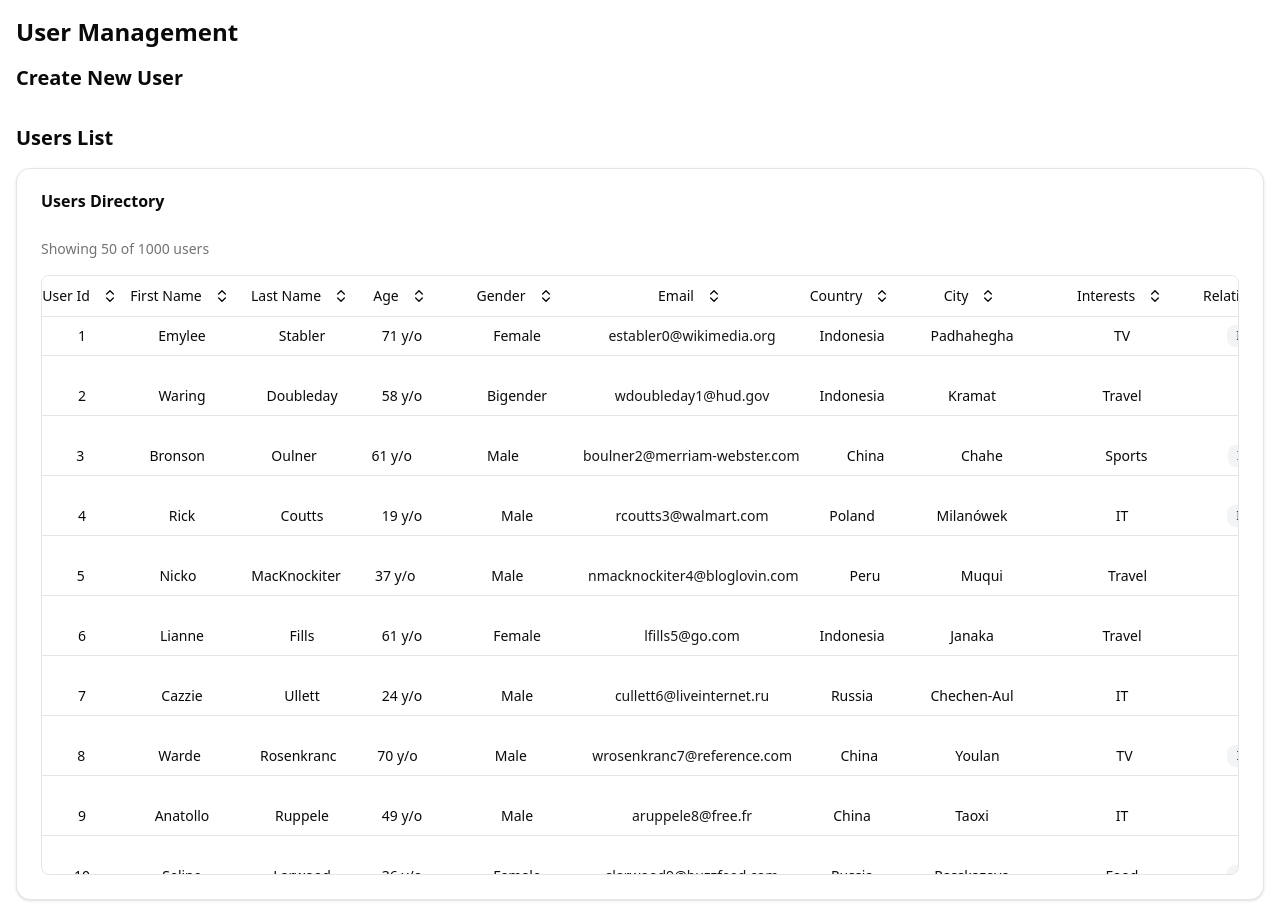
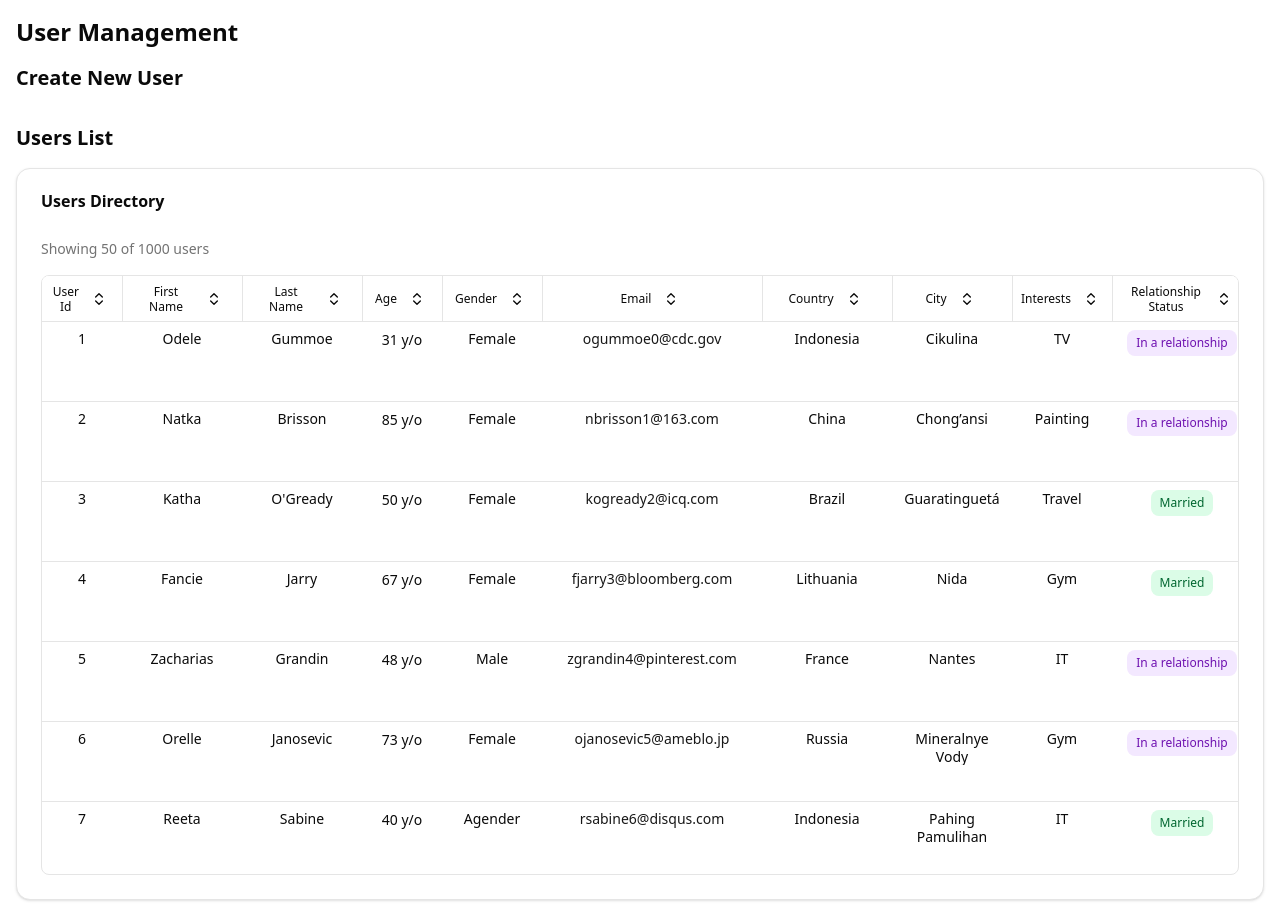
Before and after one commit to rawkward/dynamic-table-react, a React (Vite) app: page / in a window 1280 px wide. Built offline with nearby package versions, Linux system fonts and the light colour scheme; data requests are answered from the project's data file.

Commit message:
fixed table cols alignment

```diff
--- a/src/app/App.tsx
+++ b/src/app/App.tsx
@@ -2,7 +2,7 @@ import { DynamicTable } from "@/widgets/dynamic-table/DynamicTable.tsx";
 
 export default function App() {
   return (
-    <div className="container mx-auto p-4">
+    <div className="container mx-auto p-4 max-w-fit">
       <h1 className="text-2xl font-bold mb-4">User Management</h1>
 
       <div className="mb-8">
--- a/src/shared/api/users.ts
+++ b/src/shared/api/users.ts
@@ -18,7 +18,7 @@ export const fetchUsers = async (
   size: number,
   sorting: SortingState,
 ): Promise<UsersResponse> => {
-  const response = await api.get("/usersMedium", {
+  const response = await api.get("/usersLong", {
     params: {
       _start: start,
       _limit: size,
--- a/src/shared/ui/components/Table/table.tsx
+++ b/src/shared/ui/components/Table/table.tsx
@@ -3,13 +3,13 @@ import { cn } from "@/shared/lib/utils.ts";
 
 function Table({ className, ...props }: React.ComponentProps<"table">) {
   return (
-    <div
-      data-slot="table-container"
-      className="relative w-full text-center"
-    >
+    <div data-slot="table-container" className="relative w-full text-center">
       <table
         data-slot="table"
-        className={cn("w-full caption-bottom text-sm table-fixed border-collapse", className)}
+        className={cn(
+          "w-full caption-bottom text-sm border-collapse",
+          className,
+        )}
         {...props}
       />
     </div>
@@ -67,7 +67,7 @@ function TableHead({ className, ...props }: React.ComponentProps<"th">) {
     <th
       data-slot="table-head"
       className={cn(
-        "text-foreground h-10 px-2 text-center align-middle font-medium whitespace-nowrap [&:has([role=checkbox])]:pr-0 [&>[role=checkbox]]:translate-y-[2px]",
+        "text-foreground h-10 px-2 text-center align-middle font-medium [&:has([role=checkbox])]:pr-0 [&>[role=checkbox]]:translate-y-[2px]",
         className,
       )}
       {...props}
@@ -80,7 +80,7 @@ function TableCell({ className, ...props }: React.ComponentProps<"td">) {
     <td
       data-slot="table-cell"
       className={cn(
-        "p-2 text-center align-middle whitespace-nowrap [&:has([role=checkbox])]:pr-0 [&>[role=checkbox]]:translate-y-[2px]",
+        "p-2 text-center align-middle [&:has([role=checkbox])]:pr-0 [&>[role=checkbox]]:translate-y-[2px]",
         className,
       )}
       {...props}
--- a/src/widgets/dynamic-table/TableVirtualizer.tsx
+++ b/src/widgets/dynamic-table/TableVirtualizer.tsx
@@ -44,7 +44,7 @@ export const TableVirtualizer = ({
   const rowVirtualizer = useVirtualizer({
     count: rows.length,
     getScrollElement: () => tableContainerRef.current,
-    estimateSize: () => 60,
+    estimateSize: () => 80,
     overscan: 10,
   });
 
@@ -67,6 +67,10 @@ export const TableVirtualizer = ({
     );
   }
 
+  const totalTableWidth = table.getAllColumns().reduce((acc, column) => {
+    return acc + (column.getSize() || 150);
+  }, 0);
+
   return (
     <div className="space-y-4">
       <div className="flex items-center justify-between text-sm text-muted-foreground">
@@ -85,43 +89,53 @@ export const TableVirtualizer = ({
         ref={tableContainerRef}
         className="h-[600px] overflow-auto border rounded-md"
       >
-        <ShadcnTable className="w-full table-fixed">
-          <TableHeader className="top-0 bg-background">
+        <ShadcnTable
+          className="table-fixed border-collapse"
+          style={{
+            width: `${totalTableWidth}px`,
+            minWidth: `${totalTableWidth}px`,
+          }}
+        >
+          <TableHeader className="sticky top-0 z-10 bg-background">
             {table.getHeaderGroups().map((headerGroup) => (
               <TableRow key={headerGroup.id}>
                 {headerGroup.headers.map((header) => (
                   <TableHead
                     key={header.id}
-                    className="sticky top-0 z-10 bg-background"
+                    className="sticky top-0 z-10 bg-background border-r border-border"
                     style={{
-                      width: header.getSize(),
+                      width: `${header.getSize()}px`,
+                      minWidth: `${header.getSize()}px`,
+                      maxWidth: `${header.getSize()}px`,
                     }}
                   >
                     {header.isPlaceholder ? null : (
                       <div
                         className={
                           header.column.getCanSort()
-                            ? "flex items-center justify-center gap-2 cursor-pointer select-none hover:text-foreground"
-                            : "flex items-center justify-center gap-2"
+                            ? "flex items-center justify-center gap-2 cursor-pointer select-none hover:text-foreground px-2"
+                            : "flex items-center justify-center gap-2 px-2"
                         }
                         onClick={header.column.getToggleSortingHandler()}
                       >
+                        <span className="text-xs font-medium text-center leading-tight">
                           {flexRender(
                             header.column.columnDef.header,
                             header.getContext(),
                           )}
+                        </span>
                         {header.column.getCanSort() && (
                           <Button
                             variant="ghost"
                             size="sm"
-                            className="h-6 w-6 p-0"
+                            className="h-6 w-6 p-0 flex-shrink-0"
                           >
                             {header.column.getIsSorted() === "desc" ? (
-                              <ChevronDown className="h-4 w-4" />
+                              <ChevronDown className="h-3 w-3" />
                             ) : header.column.getIsSorted() === "asc" ? (
-                              <ChevronUp className="h-4 w-4" />
+                              <ChevronUp className="h-3 w-3" />
                             ) : (
-                              <ChevronsUpDown className="h-4 w-4" />
+                              <ChevronsUpDown className="h-3 w-3" />
                             )}
                           </Button>
                         )}
@@ -143,22 +157,28 @@ export const TableVirtualizer = ({
               return (
                 <TableRow
                   key={row.id}
-                  className="absolute hover:bg-muted/50"
+                  className="absolute hover:bg-muted/50 border-b border-border"
                   style={{
                     transform: `translateY(${virtualRow.start}px)`,
+                    height: `${virtualRow.size}px`,
                   }}
                 >
                   {row.getVisibleCells().map((cell) => (
                     <TableCell
                       key={cell.id}
+                      className="p-2 align-top"
                       style={{
-                        width: cell.column.getSize(),
+                        width: `${cell.column.getSize()}px`,
+                        minWidth: `${cell.column.getSize()}px`,
+                        maxWidth: `${cell.column.getSize()}px`,
                       }}
                     >
+                      <div className="w-full h-full overflow-hidden">
                         {flexRender(
                           cell.column.columnDef.cell,
                           cell.getContext(),
                         )}
+                      </div>
                     </TableCell>
                   ))}
                 </TableRow>
--- a/src/widgets/dynamic-table/columns.tsx
+++ b/src/widgets/dynamic-table/columns.tsx
@@ -15,6 +15,8 @@ export const generateColumns = (
         header: formatHeader(key),
         size: getColumnWidth(key),
         enableSorting: true,
+        minSize: getColumnWidth(key),
+        maxSize: getColumnWidth(key),
         cell: ({ row }) => {
           const value = row.getValue(key);
           return formatCellValue(key, value as string | number | Date);
@@ -34,17 +36,18 @@ function getColumnWidth(key: string): number {
     user_id: 80,
     first_name: 120,
     last_name: 120,
-    email: 200,
+    email: 220,
     age: 80,
-    country: 120,
+    gender: 100,
+    country: 130,
     city: 120,
-    interests: 180,
+    interests: 100,
     relationship_status: 140,
-    education_level: 140,
-    job_title: 160,
+    education_level: 130,
+    job_title: 180,
     profile_created_date: 120,
     last_login_date: 120,
-    profile_picture_url: 60,
+    profile_picture_url: 80,
   };
 
   return widthMap[key] || 150;
@@ -62,13 +65,13 @@ function formatCellValue(
     try {
       const date = new Date(value);
       return (
-        <span className="text-sm">
+        <div className="text-sm leading-tight">
           {date.toLocaleDateString("en-US", {
             year: "numeric",
             month: "short",
             day: "numeric",
           })}
-        </span>
+        </div>
       );
     } catch {
       return <span className="text-muted-foreground">Invalid date</span>;
@@ -77,12 +80,15 @@ function formatCellValue(
 
   if (key === "email") {
     return (
+      <div className="text-sm leading-tight break-all">
         <a
           href={`mailto:${value}`}
-        className="text-primary hover:underline text-sm"
+          className="text-primary hover:underline"
+          title={String(value)}
         >
           {String(value)}
         </a>
+      </div>
     );
   }
 
@@ -94,24 +100,33 @@ function formatCellValue(
       divorced:
         "bg-yellow-100 text-yellow-800 dark:bg-yellow-900 dark:text-yellow-300",
       widowed: "bg-gray-100 text-gray-800 dark:bg-gray-900 dark:text-gray-300",
+      "in a relationship":
+        "bg-purple-100 text-purple-800 dark:bg-purple-900 dark:text-purple-300",
     };
 
     const colorClass =
       statusColors[String(value).toLowerCase()] || "bg-gray-100 text-gray-800";
 
     return (
-      <Badge variant="secondary" className={colorClass}>
+      <div className="flex justify-center">
+        <Badge
+          variant="secondary"
+          className={`${colorClass} text-xs px-2 py-1`}
+        >
           {String(value)}
         </Badge>
+      </div>
     );
   }
 
   if (key === "age") {
-    return <span className="font-medium">{String(value)} y/o</span>;
+    return <div className="font-medium text-sm">{String(value)} y/o</div>;
   }
 
   if (key === "profile_picture_url") {
-    return value ? (
+    return (
+      <div className="flex justify-center">
+        {value ? (
           <div className="w-8 h-8 rounded-full bg-primary/10 flex items-center justify-center">
             <span className="text-xs font-medium">IMG</span>
           </div>
@@ -119,17 +134,23 @@ function formatCellValue(
           <div className="w-8 h-8 rounded-full bg-muted flex items-center justify-center">
             <span className="text-xs text-muted-foreground">—</span>
           </div>
+        )}
+      </div>
     );
   }
 
   const stringValue = String(value);
-  if (stringValue.length > 30) {
+
+  if (stringValue.length > 20) {
     return (
-      <span title={stringValue} className="text-sm">
-        {stringValue.substring(0, 27)}...
-      </span>
+      <div
+        className="text-sm leading-tight break-words hyphens-auto"
+        title={stringValue}
+      >
+        {stringValue}
+      </div>
     );
   }
 
-  return <span className="text-sm">{stringValue}</span>;
+  return <div className="text-sm leading-tight">{stringValue}</div>;
 }
```
Also changed, not shown: src/widgets/dynamic-table/DynamicTable.tsx (+3 -5 lines). Lines whose indentation alone changed are shown as unchanged.
